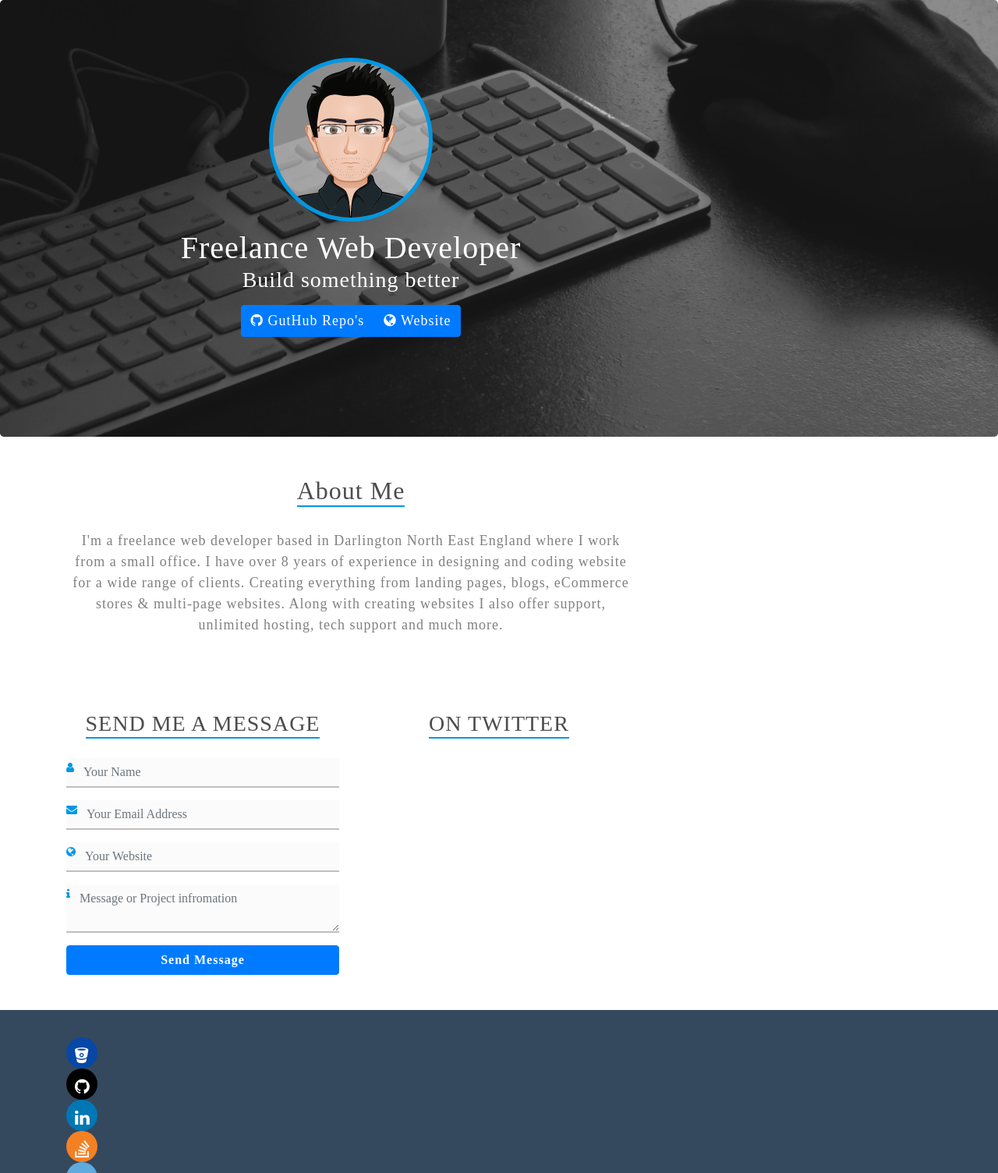
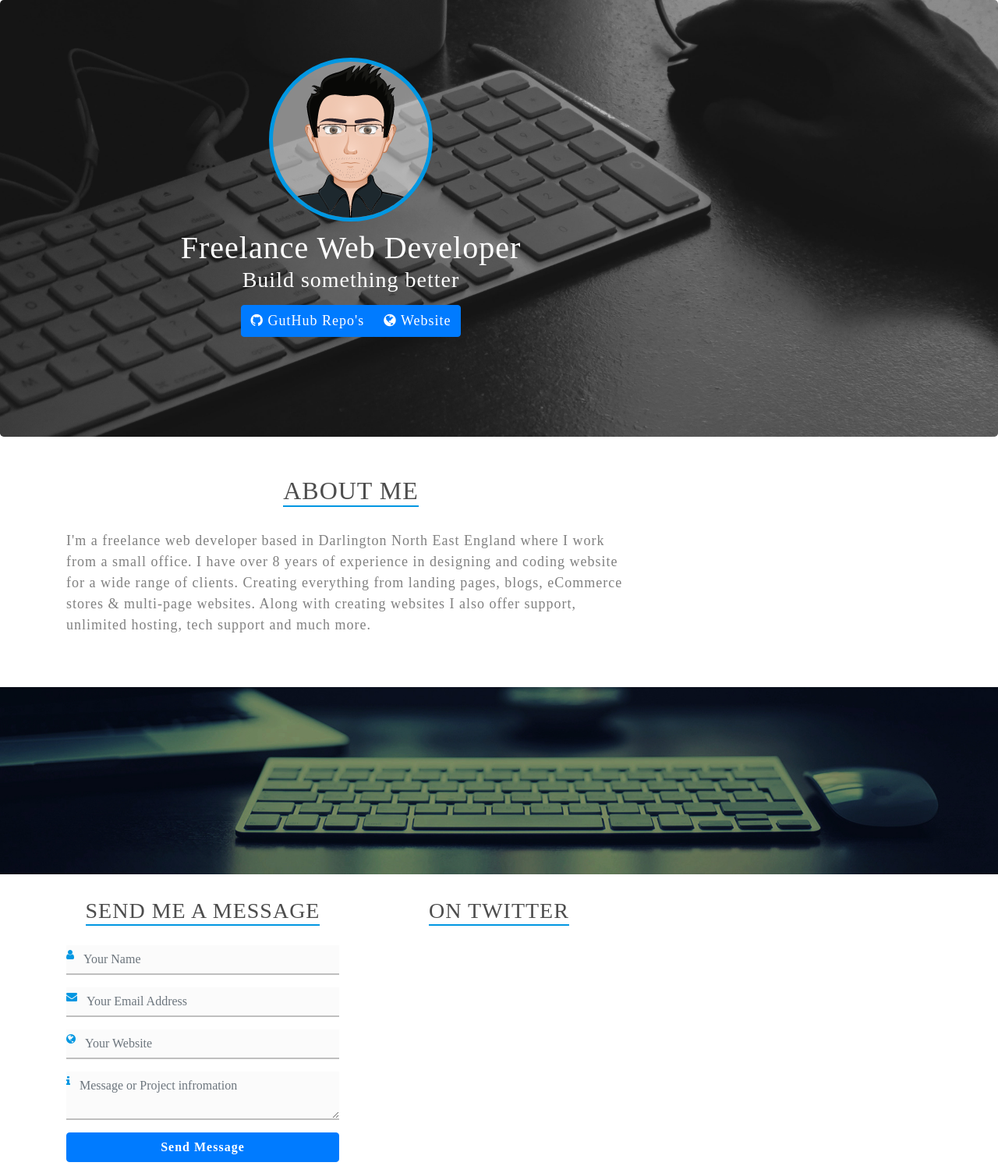
Before and after one commit to MattN1014/mattn1014.github.io, a PHP site: page / in a window 1280 px wide. Shown: the top 1504 px of the page at 78% size. Run offline with PHP 8.4, Linux system fonts and the light colour scheme; some libraries are stand-ins or nearby versions; some web fonts are replaced.

Commit message:
Changed styling for about tag, added in the styles for  the first page break

```diff
--- a/assets/css/custom.css
+++ b/assets/css/custom.css
@@ -97,11 +97,24 @@ h1.small-heading {
   color: #4d4d4d;
   display: inline-block;
   margin-bottom: 30px;
-  text-transform: capitalize;
+  text-transform: uppercase;
 }
 #ab-me p {
   color: #808080;
   font-size: 18px;
+  text-align: left;
+}
+/*===========================================================
+                    page-break-1 Section
+===========================================================*/
+#page-break-1 {
+  background: url(../img/bg/desk-comp.jpg) no-repeat bottom fixed;
+  -webkit-background-size: cover;
+  -o-background-size: cover;
+  background-size: cover;
+  margin: 0;
+  padding: 120px 0;
+  width: 100%;
 }
 /*===========================================================
                     Contact Section
--- a/assets/less/custom.less
+++ b/assets/less/custom.less
@@ -124,12 +124,27 @@ h1.small-heading {
     color: lighten(@b, 30%);
     display: inline-block;
     margin-bottom: 30px;
-    text-transform: capitalize;
+    text-transform: uppercase;
 }
 
 #ab-me p {
     color: lighten(@b, 50%);
     font-size: 18px;
+    text-align: left;
+}
+
+/*===========================================================
+                    page-break-1 Section
+===========================================================*/
+
+#page-break-1 {
+    background: url(../img/bg/desk-comp.jpg) no-repeat bottom fixed;
+    -webkit-background-size: cover;
+    -o-background-size: cover;
+    background-size: cover;
+    margin: 0;
+    padding: 120px 0;
+    width: 100%;
 }
 
 /*===========================================================
@@ -173,6 +188,7 @@ h1.small-heading {
     font-weight: bold;
     letter-spacing: 1px;
 }
+
 
 /*===========================================================
                     Footer Stuff
```
